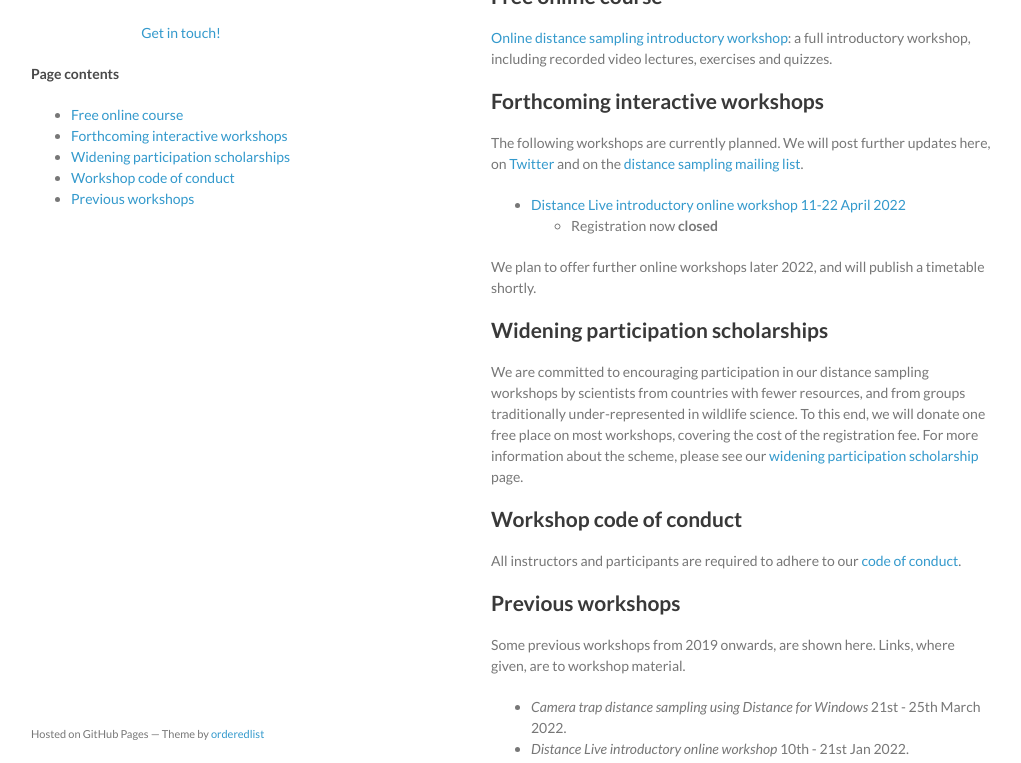
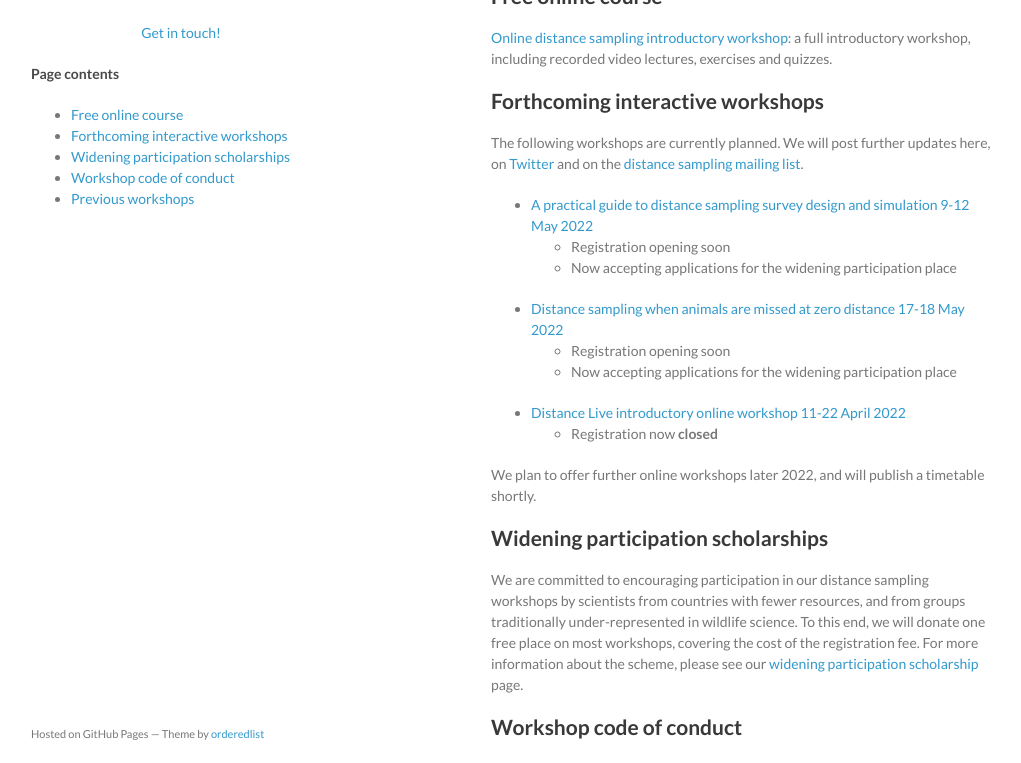
Before and after one commit to distanceworkshops/distanceworkshops.github.io, a Jekyll site: the page built from index.md, in a window 1280 px wide and 900 px high, cut to the strip 137-900 px from the top of the window. Shown: the whole strip, without its empty margins (129-1150 px from the left). Built offline with Jekyll 4.4.1, drawn with Linux system fonts in a browser that asks for light colours.

Commit message:
Update index.md
Reveal upcoming workshops

```diff
--- a/index.md
+++ b/index.md
@@ -1,7 +1,6 @@
 ---
-title: Distance Sampling Workshops
+title: "Distance Sampling Workshops"
 layout: index
-
 ---
 
 # Distance Sampling Workshops
@@ -16,6 +15,14 @@ Here you can find content for distance sampling workshops including slides, exer
 ## Forthcoming interactive workshops
 
 The following workshops are currently planned.  We will post further updates here, on [Twitter](http://twitter.com/distancesamp) and on the [distance sampling mailing list](https://groups.google.com/forum/#!forum/distance-sampling).
+
+- [A practical guide to distance sampling survey design and simulation 9-12 May 2022](https://workshops.distancesampling.org/design-may-2022.html)
+  - Registration opening soon
+  - Now accepting applications for the widening participation place
+
+- [Distance sampling when animals are missed at zero distance 17-18 May 2022](https://workshops.distancesampling.org/mrds-may-2022.html)
+  - Registration opening soon
+  - Now accepting applications for the widening participation place
 
 - [Distance Live introductory online workshop 11-22 April 2022](http://workshops.distancesampling.org/intro-apr-22.html)
   - Registration now **closed**
```
